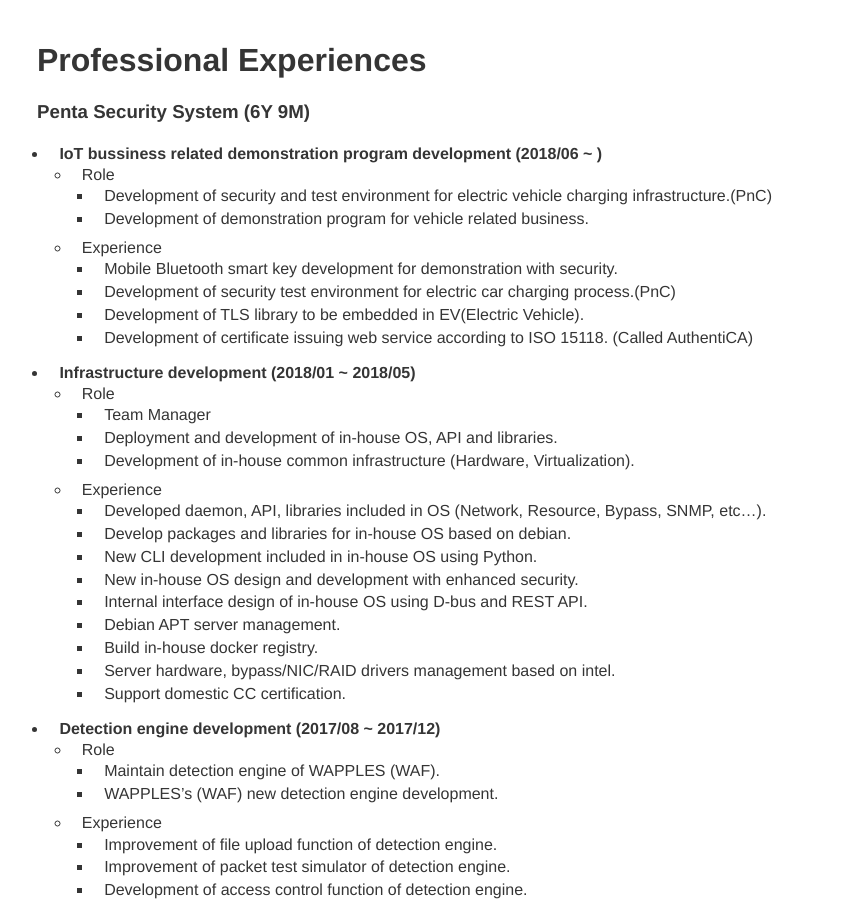
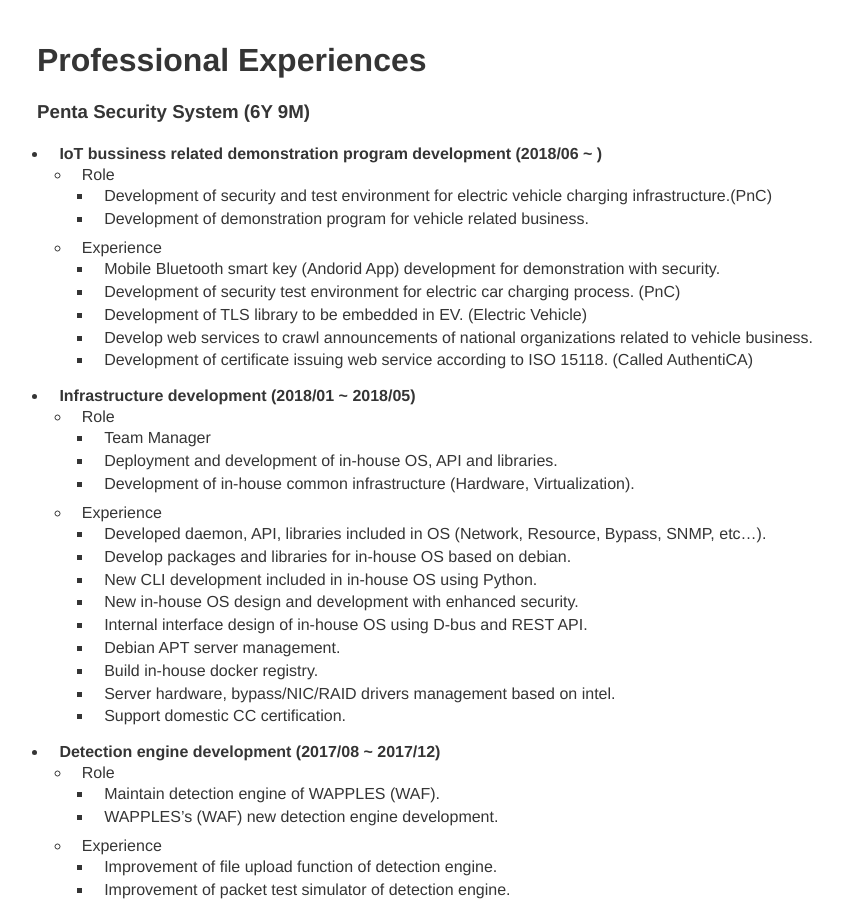
Before and after one commit to kssim/profile, a Jekyll site: the page built from index.md, in a window 1280 px wide and 900 px high, scrolled down 478 px. Shown: the whole window, without its empty margins (203-1046 px from the left). Built offline with Jekyll 4.4.1, drawn with Linux system fonts in a browser that asks for light colours; our own code applies the rules of GitHub Pages for plain Markdown files; some of the changed text lies outside the part shown.

Commit message:
Update index.md

```diff
--- a/index.md
+++ b/index.md
@@ -18,9 +18,10 @@ I want to develop a program for a long time. :)
      - Development of security and test environment for electric vehicle charging infrastructure.(PnC)
      - Development of demonstration program for vehicle related business.
   - Experience
-     - Mobile Bluetooth smart key development for demonstration with security.
-     - Development of security test environment for electric car charging process.(PnC)
-     - Development of TLS library to be embedded in EV(Electric Vehicle).
+     - Mobile Bluetooth smart key (Andorid App) development for demonstration with security.
+     - Development of security test environment for electric car charging process. (PnC)
+     - Development of TLS library to be embedded in EV. (Electric Vehicle)
+     - Develop web services to crawl announcements of national organizations related to vehicle business.
      - Development of certificate issuing web service according to ISO 15118. (Called AuthentiCA)
 
 - Infrastructure development (2018/01 ~ 2018/05)
```
Also changed, not shown: other parts of index.md (+1 -1 lines).
